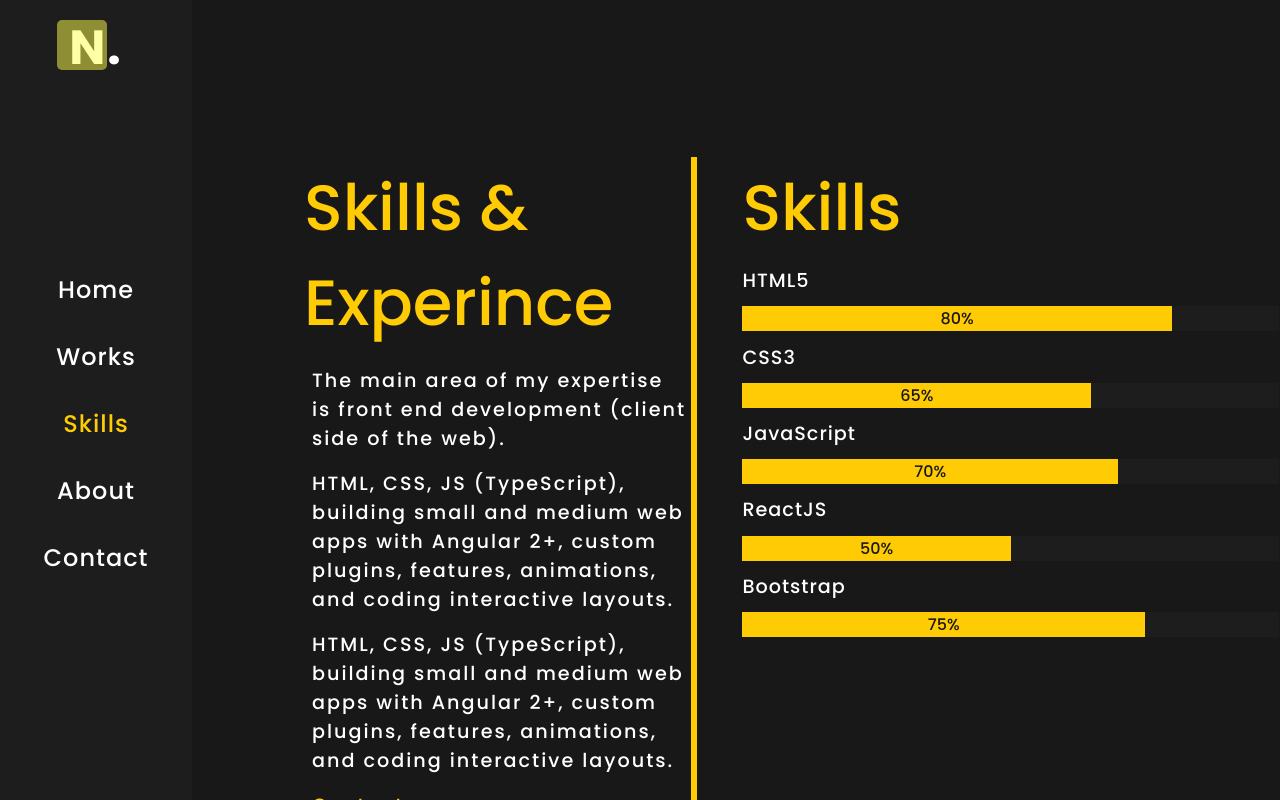
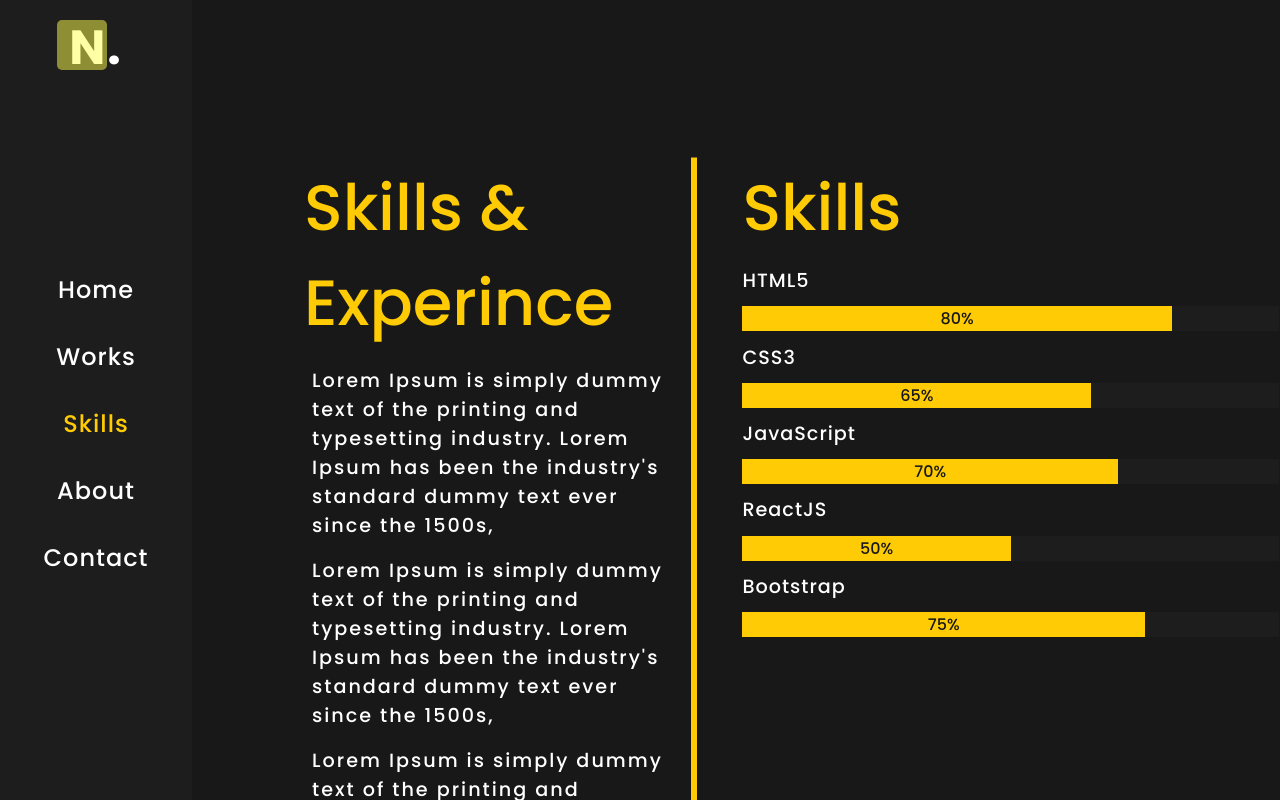
Before and after one commit to senixus/simple-portfolio-gatsbyjs, a Gatsby site: page /skills in a window 1280 px wide. Built offline with nearby package versions, Linux system fonts and the light colour scheme; Gatsby itself is replaced by a stand-in of ours.

Commit message:
experience text changed

```diff
--- a/src/components/Skills/Skills.js
+++ b/src/components/Skills/Skills.js
@@ -10,18 +10,19 @@ const Skills = () => {
             <h1>Skills & Experince</h1>
             <div className="skills__section-about">
               <p>
-                The main area of my expertise is front end development (client
-                side of the web).
+                Lorem Ipsum is simply dummy text of the printing and typesetting
+                industry. Lorem Ipsum has been the industry's standard dummy
+                text ever since the 1500s,
               </p>
               <p>
-                HTML, CSS, JS (TypeScript), building small and medium web apps
-                with Angular 2+, custom plugins, features, animations, and
-                coding interactive layouts.
+                Lorem Ipsum is simply dummy text of the printing and typesetting
+                industry. Lorem Ipsum has been the industry's standard dummy
+                text ever since the 1500s,
               </p>
               <p>
-                HTML, CSS, JS (TypeScript), building small and medium web apps
-                with Angular 2+, custom plugins, features, animations, and
-                coding interactive layouts.
+                Lorem Ipsum is simply dummy text of the printing and typesetting
+                industry. Lorem Ipsum has been the industry's standard dummy
+                text ever since the 1500s,
               </p>
               <p>
                 <AniLink swipe top="entry" to="/contact">
```
